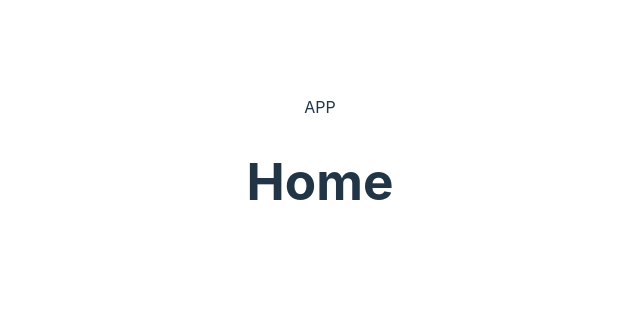
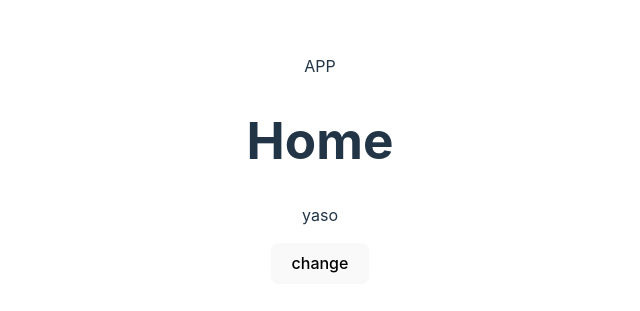
Before and after one commit to Jeck99/state-nagemant-app, a React (Vite) app: page / in a window 1280 px wide. Shown: the part 231-542 px from the top of the page, without its empty margins (320-960 px from the left). Built offline with nearby package versions, Linux system fonts and the light colour scheme.

Commit message:
mapStateToProps n mapDispatchToProps

```diff
--- a/src/components/pages/Home/Home.jsx
+++ b/src/components/pages/Home/Home.jsx
@@ -1,14 +1,22 @@
 import "./Home.css";
-import React from "react";
+import { connect } from "react-redux";
+import {createUserAction} from "../../../store/actions/user-actions"
 const mapStateToProps = (state) => {
-  return { ...state, user: state.user };
+  return {user: state.user };
 };
-function Home() {
+const mapDispatchToProps =(dispatch)=>({
+  createUser : (newUser)=> dispatch(createUserAction(newUser))
+})
+function Home(props) {
+  const changeUser = ()=>{
+    props.createUser({user:{fName:"Jacob"}})
+  }
   return (
     <div className="home">
       <h1>Home</h1>
+      <p>{props.user.fName}</p>
+      <button onClick={changeUser}>change</button>
     </div>
   );
 }
-
-export default Home;
+export default connect(mapStateToProps,mapDispatchToProps)(Home);
--- a/src/main.jsx
+++ b/src/main.jsx
@@ -10,7 +10,7 @@ const enhancers = compose(
   window.__REDUX_DEVTOOLS_EXTENSION__ &&
  window.__REDUX_DEVTOOLS_EXTENSION__()
   );
-const usersStore = createStore(userReducer,{user:{}},enhancers)
+const usersStore = createStore(userReducer,{user:{fName:"yaso"}},enhancers)
 
 ReactDOM.createRoot(document.getElementById('root')).render(
   <Provider store={usersStore}>
--- a/src/store/actions/user-actions.js
+++ b/src/store/actions/user-actions.js
@@ -3,7 +3,10 @@ import { GET_USER, CREATE_USER } from './user-types'
 const getUserAction = () => {
     return { type: GET_USER }
 }
-
 const createUserAction = (userObj) => {
     return { type: CREATE_USER, payload: userObj }
 }
+export{
+    getUserAction,
+    createUserAction
+}
```
